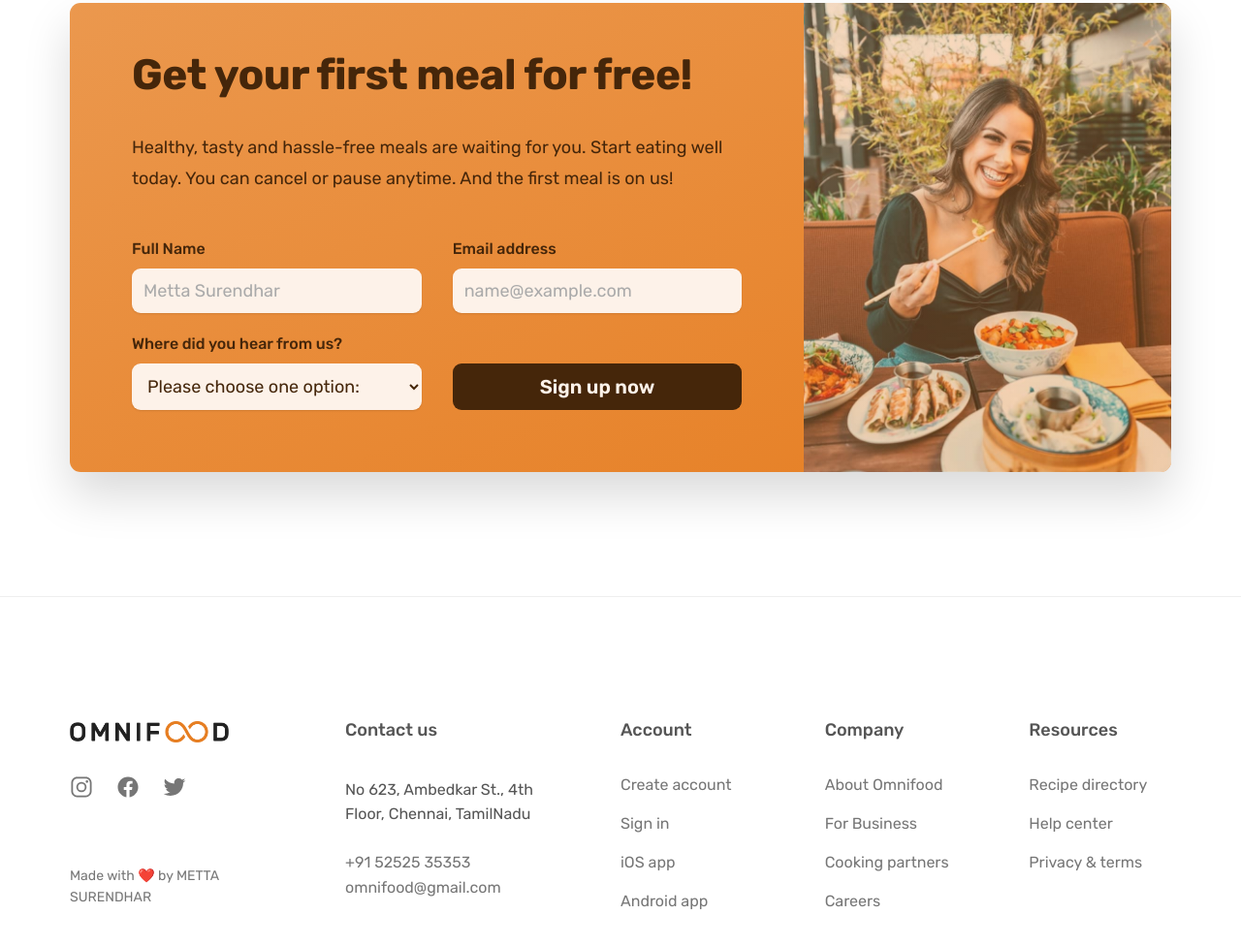
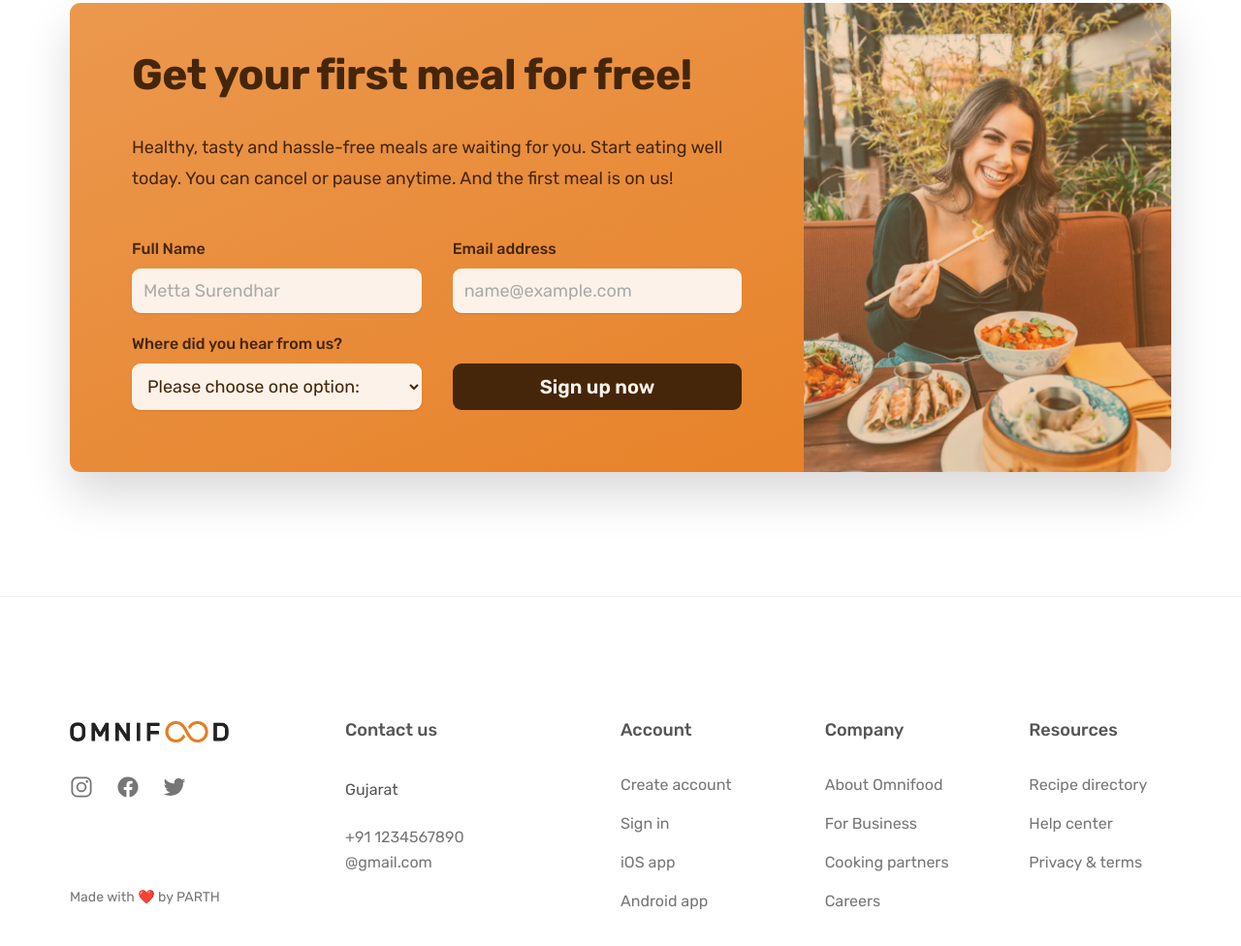
Before and after one commit to parth-p1702/HTML-CSS-JS-based-website, a plain HTML site: page Omnifood-main/index.html in a window 1280 px wide. Shown: the part 6642-7618 px from the top of the page at 97% size. Drawn offline with nearby package versions, Linux system fonts and the light colour scheme; some packages are replaced by stand-ins of ours; a script that the page names is missing.

Commit message:
Update index.html

```diff
--- a/Omnifood-main/index.html
+++ b/Omnifood-main/index.html
@@ -669,7 +669,7 @@
           </ul>
 
           <p class="copyright">
-            Made with ❤️ by METTA SURENDHAR
+            Made with ❤️ by PARTH
           </p>
         </div>
 
@@ -677,13 +677,13 @@
           <p class="footer-heading">Contact us</p>
           <address class="contacts">
             <p class="address">
-              No 623, Ambedkar St., 4th Floor, Chennai, TamilNadu
+              Gujarat
             </p>
             <p>
-              <a class="footer-link" href="tel:415-201-6370">+91 52525 35353</a
+              <a class="footer-link" href="tel:">+91 1234567890</a
               ><br />
-              <a class="footer-link" href="mailto:hello@omnifood.com"
-                >omnifood@gmail.com</a
+              <a class="footer-link" href=""
+                >@gmail.com</a
               >
             </p>
           </address>
```
